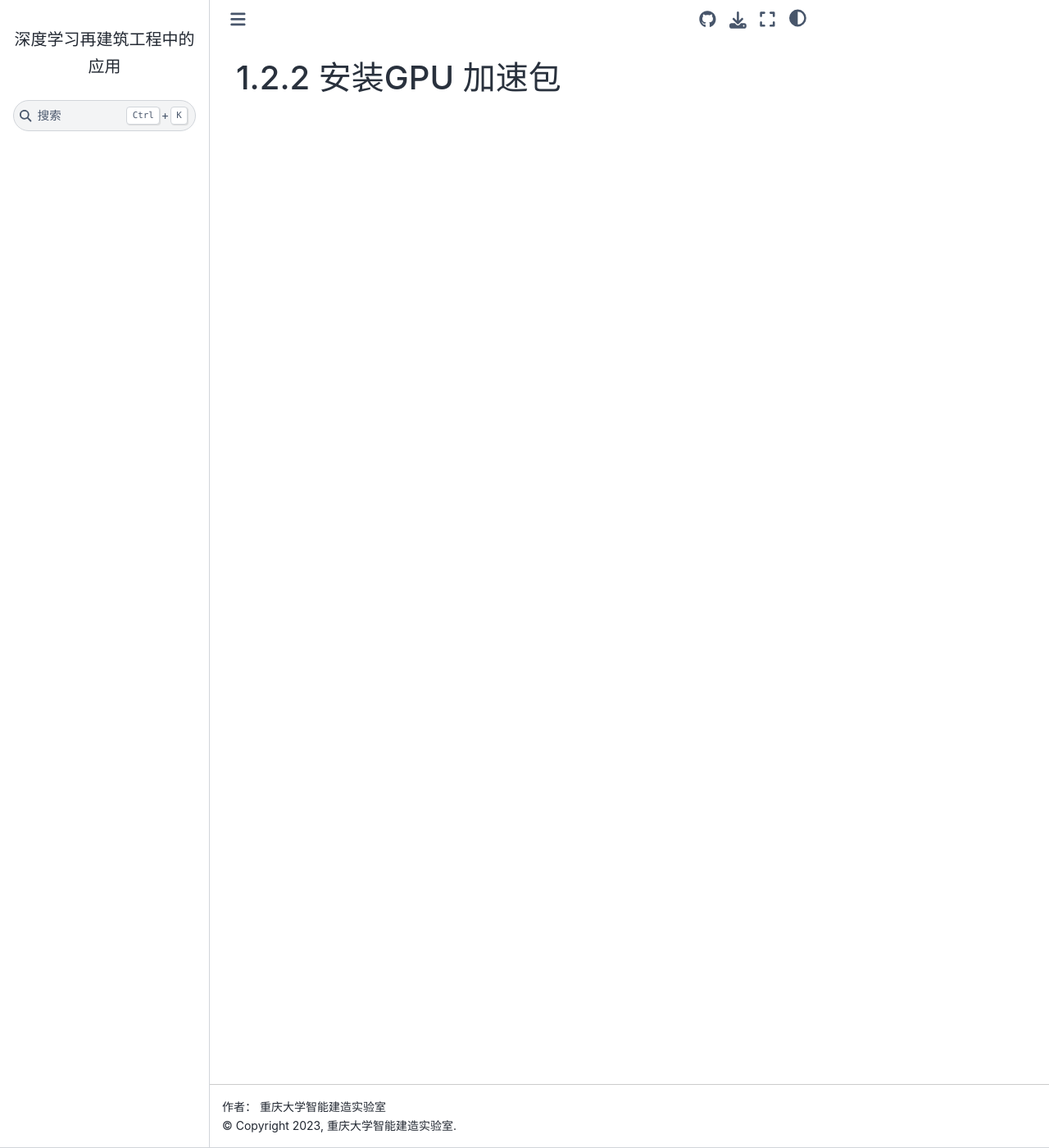
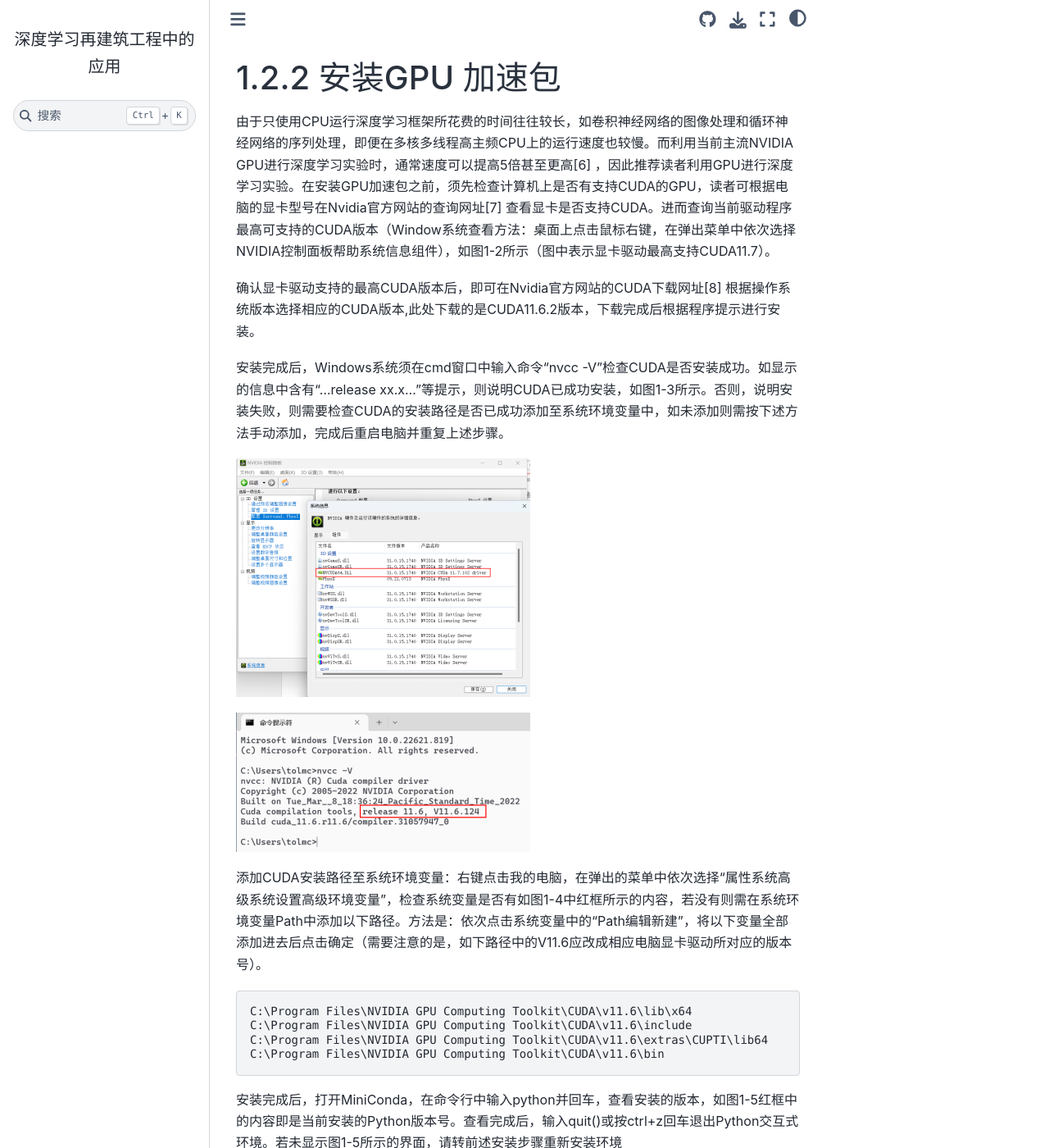
Before and after one commit to iblofcqu/book001, a Sphinx documentation site: the page built from source/1/1.2/1.2.2.md, in a window 1280 px wide and 1400 px high. Shown: the whole window at 82% size. Built offline with Sphinx 7.4.7 and the Sphinx Book theme 1.1.4, drawn with Linux system fonts in a browser that asks for light colours.

```diff
--- a/source/1/1.2/1.2.2.md
+++ b/source/1/1.2/1.2.2.md
@@ -1,2 +1,32 @@
 1.2.2 安装GPU 加速包
 ==============================
+
+由于只使用CPU运行深度学习框架所花费的时间往往较长，如卷积神经网络的图像处理和循环神经网络的序列处理，即便在多核多线程高主频CPU上的运行速度也较慢。而利用当前主流NVIDIA
+GPU进行深度学习实验时，通常速度可以提高5倍甚至更高[6]
+，因此推荐读者利用GPU进行深度学习实验。在安装GPU加速包之前，须先检查计算机上是否有支持CUDA的GPU，读者可根据电脑的显卡型号在Nvidia官方网站的查询网址[7]
+查看显卡是否支持CUDA。进而查询当前驱动程序最高可支持的CUDA版本（Window系统查看方法：桌面上点击鼠标右键，在弹出菜单中依次选择NVIDIA控制面板帮助系统信息组件），如图1-2所示（图中表示显卡驱动最高支持CUDA11.7）。
+
+确认显卡驱动支持的最高CUDA版本后，即可在Nvidia官方网站的CUDA下载网址[8]
+根据操作系统版本选择相应的CUDA版本,此处下载的是CUDA11.6.2版本，下载完成后根据程序提示进行安装。
+
+安装完成后，Windows系统须在cmd窗口中输入命令“nvcc
+-V”检查CUDA是否安装成功。如显示的信息中含有“…release
+xx.x…”等提示，则说明CUDA已成功安装，如图1-3所示。否则，说明安装失败，则需要检查CUDA的安装路径是否已成功添加至系统环境变量中，如未添加则需按下述方法手动添加，完成后重启电脑并重复上述步骤。
+
+![图 1-2 查看显卡驱动支持的CUDA 版本](/_static/1/1.2/1-2.png)
+
+![图 1-3 CUDA 安装成功提示](/_static/1/1.2/1-3.png)
+
+
+添加CUDA安装路径至系统环境变量：右键点击我的电脑，在弹出的菜单中依次选择“属性系统高级系统设置高级环境变量”，检查系统变量是否有如图1-4中红框所示的内容，若没有则需在系统环境变量Path中添加以下路径。方法是：依次点击系统变量中的“Path编辑新建”，将以下变量全部添加进去后点击确定（需要注意的是，如下路径中的V11.6应改成相应电脑显卡驱动所对应的版本号）。
+
+    C:\Program Files\NVIDIA GPU Computing Toolkit\CUDA\v11.6\lib\x64
+    C:\Program Files\NVIDIA GPU Computing Toolkit\CUDA\v11.6\include
+    C:\Program Files\NVIDIA GPU Computing Toolkit\CUDA\v11.6\extras\CUPTI\lib64
+    C:\Program Files\NVIDIA GPU Computing Toolkit\CUDA\v11.6\bin
+
+安装完成后，打开MiniConda，在命令行中输入python并回车，查看安装的版本，如图1-5红框中的内容即是当前安装的Python版本号。查看完成后，输入quit()或按ctrl+z回车退出Python交互式环境。若未显示图1-5所示的界面，请转前述安装步骤重新安装环境
+
+![图 1-4 添加CUDA 安装路径至系统环境变量](/_static/1/1.2/1-4.png)
+
+![图 1-5 查看Python 版本](/_static/1/1.2/1-5.png)
```
Also changed, not shown: source/1/1.2/1.2.1.md (+8 -0 lines), source/_static/1/1.2/1-1.png (added), source/_static/1/1.2/1-2.png (added), source/_static/1/1.2/1-3.png (added), source/_static/1/1.2/1-4.png (added), source/_static/1/1.2/1-5.png (added).
